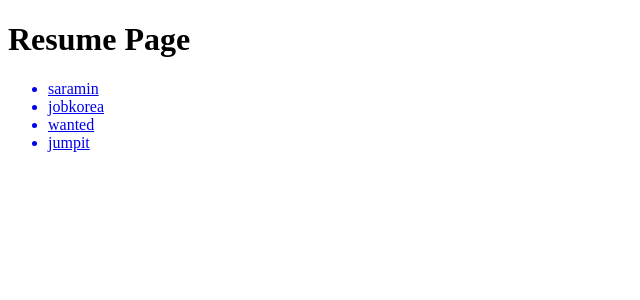
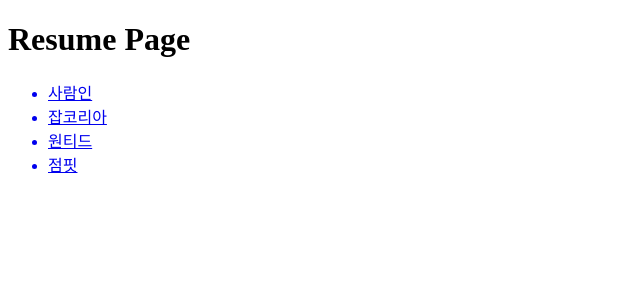
Before and after one commit to koremp/IT.GG, a Next.js app: page /resume in a window 1280 px wide. Shown: the top 300 px of the page, without its empty margins (0-640 px from the left). Built offline with nearby package versions, Linux system fonts and the light colour scheme.

Commit message:
refact: update href in sites

```diff
--- a/src/fixtures/sites.ts
+++ b/src/fixtures/sites.ts
@@ -1,10 +1,22 @@
 import { ISite } from "@/interfaces/ISite";
 
-const sites: Array<Site> = [
-  { name: 'saramin', href: '/resume/saramin' },
-  { name: 'jobkorea', href: '/resume/jobkorea' },
-  { name: 'wanted', href: '/resume/wanted' },
-  { name: 'jumpit', href: '/resume/jumpit' },
+const sites: Array<ISite> = [
+  {
+    name: '사람인',
+    href: 'saramin',
+  },
+  {
+    name: '잡코리아',
+    href: 'jobkorea',
+  },
+  // it resume
+  {
+    name: '원티드',
+    href: 'wanted' },
+  {
+    name: '점핏',
+    href: 'jumpit',
+  },
 ];
 
 export {
```
